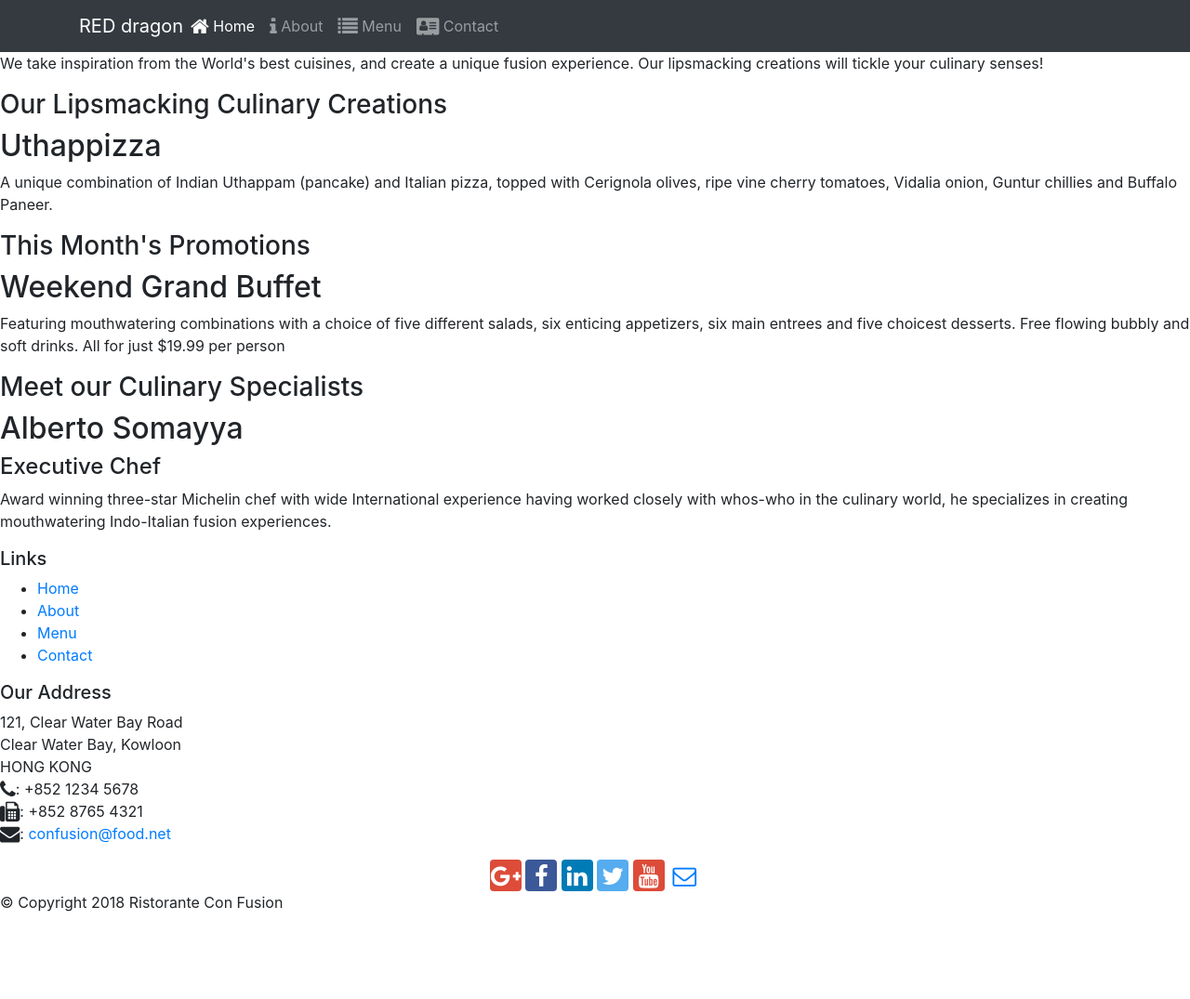
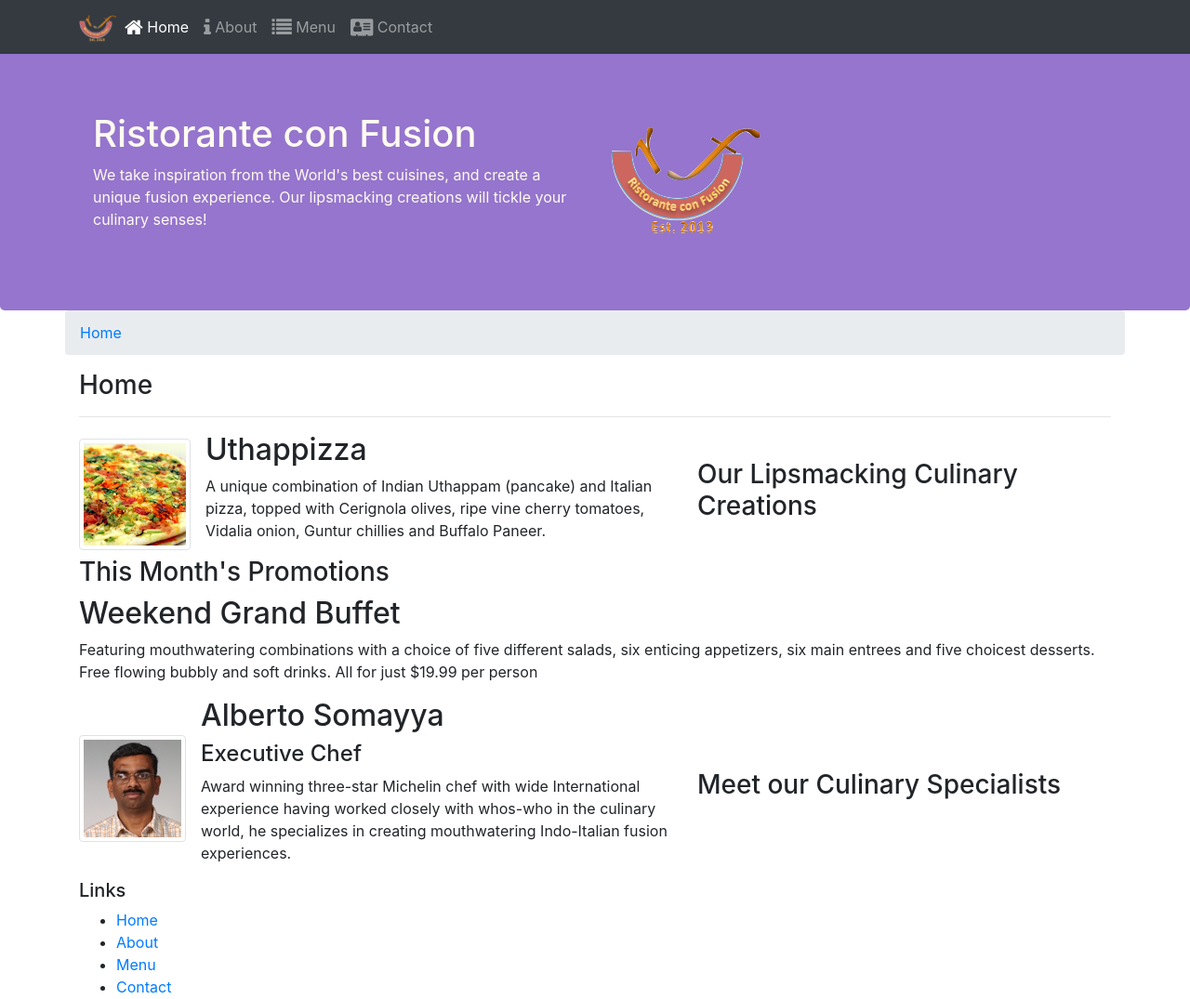
Before and after one commit to NithishBhat/Responsive-web-app, a website: page index.html in a window 1280 px wide. Shown: the top 1075 px of the page at 93% size. Before the commit the page ends 999 px from the top, so only its background shows below. Drawn offline with nearby package versions, Linux system fonts and the light colour scheme.

Commit message:
images and media

```diff
--- a/index.html
+++ b/index.html
@@ -11,21 +11,23 @@
     <link rel="stylesheet" href="node_modules/font-awesome/css/font-awesome.min.css">
     <link rel="stylesheet" href="node_modules/bootstrap-social/bootstrap-social.css">
     <link rel="stylesheet" href="node_modules/bootstrap/dist/css/bootstrap.min.css">
+    <link rel="stylesheet" href="styles.css" >
 </head>
 
 <body>
+
 
     <nav class="navbar navbar-dark navbar-expand-sm bg-dark fixed-top">
         <div class="container">
             <button class="navbar-toggler" type="button" data-toggle="collapse" data-target="#Navbar">
              <span class="navbar-toggler-icon"></span>
             </button>
-            <a class="navbar-brand mr-auto" href="./index.html" >RED dragon</a>
+            <a class="navbar-brand mr-auto" href="#"><img src="img/logo.png" height="30" width="41"></a>
             <div class="collapse navbar-collapse" id="Navbar">
 
                 <ul class="navbar-nav mr-auto">
-                    <li class="nav-item active"><a class="nav-link" href="#"><span class="fa fa-home fa-lg"></span> Home</a></li>
-                    <li class="nav-item"><a class="nav-link" href="./aboutus.html"><span class="fa fa-info fa-lg"></span> About</a></li>
+                    <li class="nav-item active"><a class="nav-link" href="index.html"><span class="fa fa-home fa-lg"></span> Home</a></li>
+                    <li class="nav-item "><a class="nav-link" href="./aboutus.html"><span class="fa fa-info fa-lg"></span> About</a></li>
                     <li class="nav-item"><a class="nav-link" href="#"><span class="fa fa-list fa-lg"></span> Menu</a></li>
                     <li class="nav-item"><a class="nav-link" href="contactus.html"><span class="fa fa-address-card fa-lg"></span> Contact</a></li>
 
@@ -35,30 +37,51 @@
         </div>
     </nav>
 
-    <header>
-        <div>
-            <div>
-                <div>
+    <header class="jumbotron">
+        <div class="container">
+            <div class="row row-header">
+                <div class="col-12 col-sm-6">
                     <h1>Ristorante con Fusion</h1>
                     <p>We take inspiration from the World's best cuisines, and create a unique fusion experience. Our lipsmacking creations will tickle your culinary senses!</p>
                 </div>
-                <div>
+                <div class="col-12 col-sm align-self-center">
+                    <img src="img/logo.png" class="img-fluid">
                 </div>
             </div>
         </div>
     </header>
 
-    <div>
-        <div>
-            <div>
-                <h3>Our Lipsmacking Culinary Creations</h3>
-            </div>
-            <div>
-                <h2>Uthappizza</h2>
-                <p>A unique combination of Indian Uthappam (pancake) and Italian pizza, topped with Cerignola olives, ripe vine cherry tomatoes, Vidalia onion, Guntur chillies and Buffalo Paneer.</p>
+    <div class="container">
+        <div class="row">
+            <ol class="col-12 breadcrumb">
+                <li class="breadcrumb-item"><a href="./index.html">Home</a></li>
+            </ol>
+            <div class="col-12 col-sm-12 col-lg-12">
+               <h3>Home</h3>
+               <hr>
             </div>
         </div>
 
+    <div>
+        <div class="row">
+            <div class="col-12 col-md-7">
+                <div class="media">
+                    <img class="d-flex mr-3 img-thumbnail align-self-center"
+                            src="img/uthappizza.png" alt="Uthappizza">
+                    <div class="media-body">
+                        <h2 class="mt-0">Uthappizza</h2>
+                        <p class="d-none d-sm-block">A unique combination of Indian Uthappam (pancake) and
+                            Italian pizza, topped with Cerignola olives, ripe vine
+                            cherry tomatoes, Vidalia onion, Guntur chillies and
+                            Buffalo Paneer.</p>
+                    </div>
+                </div>
+            </div>
+            <div class="col-12 col-md-5 align-self-center">
+                <h3>Our Lipsmacking Culinary Creations</h3>
+            </div>
+
+        </div>
 
         <div>
             <div>
@@ -70,15 +93,26 @@
             </div>
         </div>
 
-        <div>
-            <div>
+        <div class="row">
+            <div  class="col-12 col-md-7">
+                <div class="media">
+                    <img class="d-flex mr-3 img-thumbnail align-self-center"
+                            src="img/alberto.png" alt="Alberto Somayya">
+                    <div class="media-body">
+                        <h2 class="mt-0">Alberto Somayya</h2>
+                        <h4>Executive Chef</h4>
+                        <p class="d-none d-sm-block">Award winning three-star Michelin chef with wide
+                            International experience having worked closely with
+                            whos-who in the culinary world, he specializes in
+                            creating mouthwatering Indo-Italian fusion experiences.
+                            </p>
+                    </div>
+                </div>
+            </div>
+            <div class="col-12 col-md-5 align-self-center">
                 <h3>Meet our Culinary Specialists</h3>
             </div>
-            <div>
-                <h2>Alberto Somayya</h2>
-                <h4>Executive Chef</h4>
-                <p>Award winning three-star Michelin chef with wide International experience having worked closely with whos-who in the culinary world, he specializes in creating mouthwatering Indo-Italian fusion experiences. </p>
-            </div>
+
         </div>
     </div>
 
```
Also changed, not shown: aboutus.html (+80 -7 lines), contactus.html (+3 -2 lines), img/alberto.png (added), img/buffet.png (added), img/logo.png (added), img/uthappizza.png (added), 1 other file.
